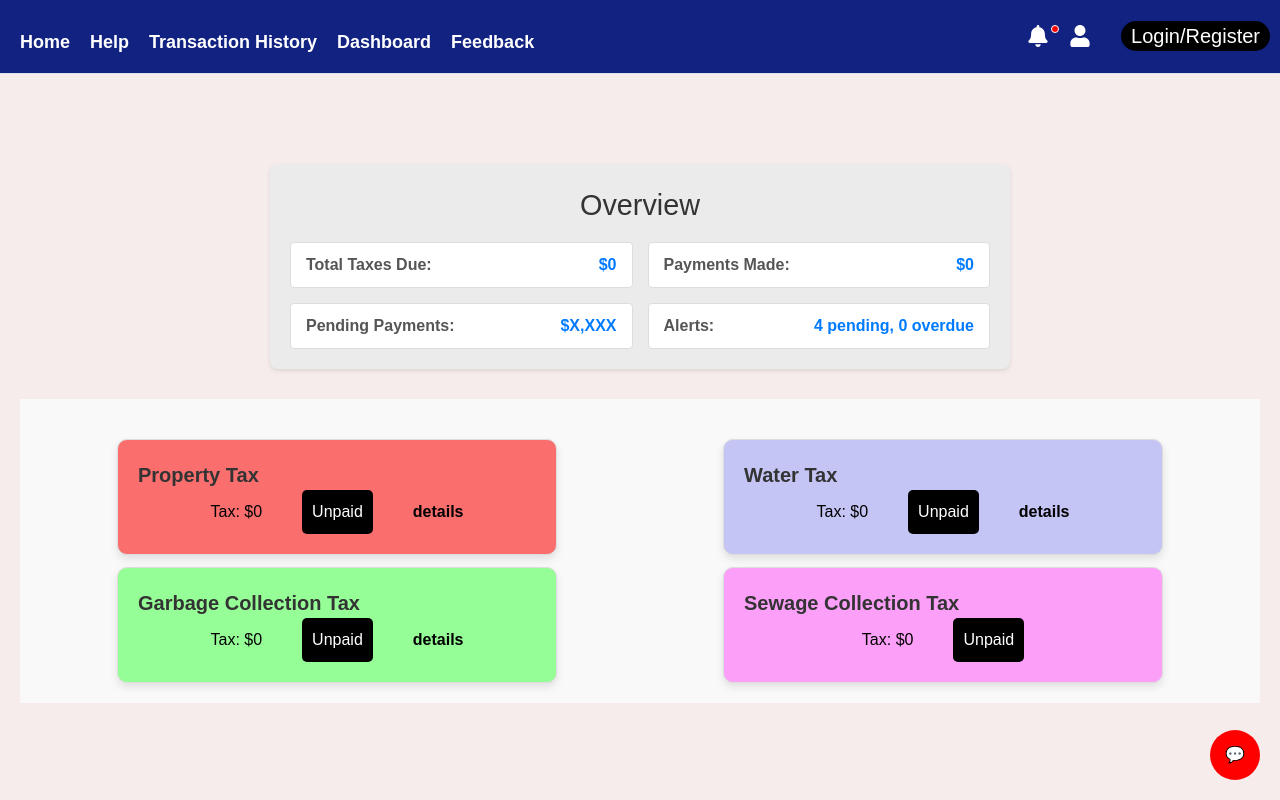
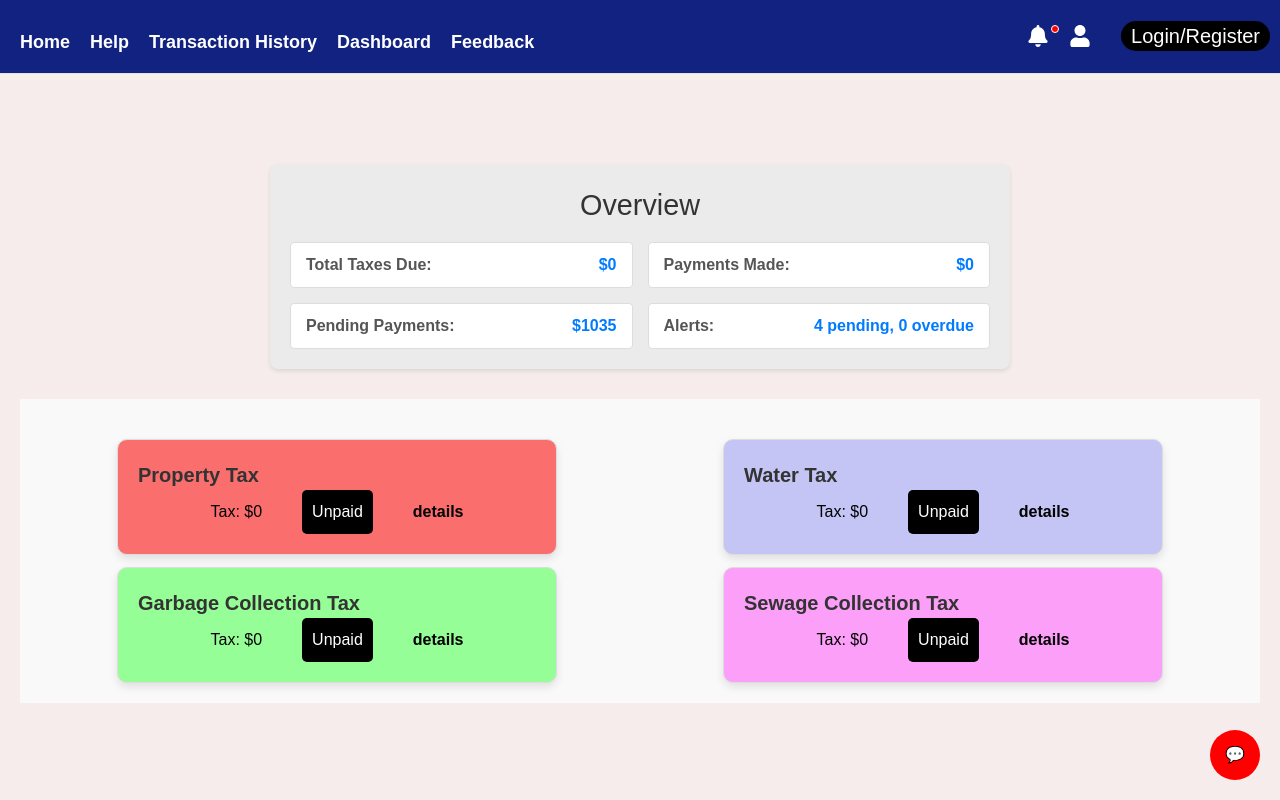
Before and after one commit to A-R-P-I-T-JAIN/Hack-Ndore, a React (Vite) app in the folder Client/: page /dashboard in a window 1280 px wide. Built offline with nearby package versions, Linux system fonts and the light colour scheme.

Commit message:
some more changes

```diff
--- a/Client/src/components/Dashboard.jsx
+++ b/Client/src/components/Dashboard.jsx
@@ -94,7 +94,7 @@ const DashBoard = () => {
           </div>
           <div className={styles.summaryItem}>
             <span className={styles.label}>Pending Payments:</span>
-            <span className={styles.value}>$X,XXX</span>
+            <span className={styles.value}>$1035</span>
           </div>
           <div className={styles.summaryItem}>
             <span className={styles.label}>Alerts:</span>
@@ -196,6 +196,11 @@ const DashBoard = () => {
                 padding:"10px",
                 borderRadius:"5px"
               }} >Unpaid</p>}</div>
+              <p style={{
+                color:"black",
+                fontWeight:700,
+                cursor:"pointer"
+              }} onClick={() => setShow(!show)} >details</p>
             </div>
 
           </div>
```
